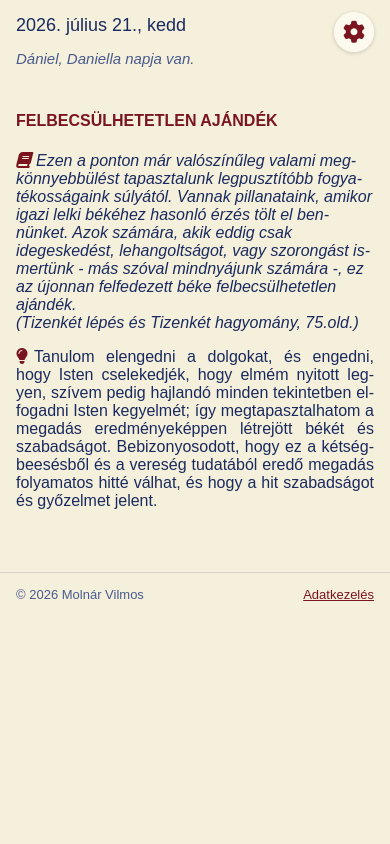
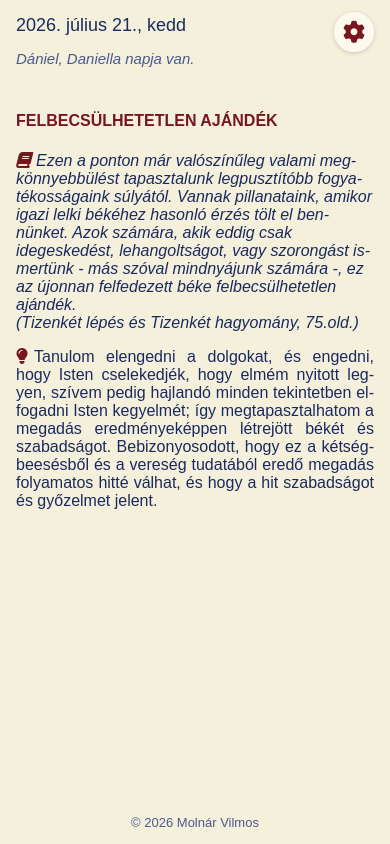
Before and after one commit to moln4rvilmos/napi-elmelkedes, a website: page index.html in a window 390 px wide. Drawn offline with Linux system fonts and the light colour scheme.

Commit message:
Lábléc/beállítások finomítás: Adatkezelés a Beállítások panelbe, copyright középre és a képernyő aljára rögzítve

```diff
--- a/index.html
+++ b/index.html
@@ -49,6 +49,7 @@
             <button id="betuNagy"     class="betu-gomb" onclick="betuMeretAllit('betu-nagy')"><span style="font-size:21px">A</span></button>
         </div>
     </div>
+    <a class="adatkezeles-link" href="adatkezeles.html"><i class="fa-solid fa-shield-halved"></i> Adatkezelés</a>
 </div>
 
 <!-- Naptár panel háttérfüggöny -->
@@ -75,7 +76,6 @@
 
 <footer class="labjegyzet">
     <span>&copy; <span id="evszam"></span> Molnár Vilmos</span>
-    <a href="adatkezeles.html">Adatkezelés</a>
 </footer>
 
 <script src="napok.js"></script>
--- a/stilus.css
+++ b/stilus.css
@@ -7,6 +7,9 @@ body {
     margin: 0;
     padding: 0;
     background-color: #f5f0dc;
+    min-height: 100vh;
+    display: flex;
+    flex-direction: column;
 }
 
 h4 {
@@ -185,6 +188,14 @@ a {
     box-sizing: border-box;
 }
 
+.adatkezeles-link {
+    display: block;
+    margin-top: 4px;
+    font-size: 13px;
+    color: #4a5a8e;
+    text-decoration: underline;
+}
+
 .beallitas-gombok {
     display: flex;
     gap: 10px;
@@ -270,20 +281,14 @@ body.betu-nagy .jozan-uzenet { font-size: 22px; }
 
 /* === LÁBLÉC === */
 .labjegyzet {
-    max-width: 800px;
-    width: 80%;
+    width: 100%;
     box-sizing: border-box;
-    margin: 30px auto 10px;
+    margin-top: auto;
     padding: 14px 20px;
     display: flex;
-    flex-wrap: wrap;
-    justify-content: space-between;
-    gap: 8px;
+    justify-content: center;
+    text-align: center;
     font-size: 13px;
-}
-
-.labjegyzet a {
-    text-decoration: underline;
 }
 
 /* === VILÁGOS TÉMA === */
@@ -304,10 +309,6 @@ body.betu-nagy .jozan-uzenet { font-size: 22px; }
     }
     .labjegyzet {
         color: #4a5a8e;
-        border-top: 1px solid rgba(26, 42, 94, 0.15);
-    }
-    .labjegyzet a {
-        color: #7a1520;
     }
 }
 
@@ -358,6 +359,9 @@ body.betu-nagy .jozan-uzenet { font-size: 22px; }
     .beallitas-sor label {
         color: #e08080;
     }
+    .adatkezeles-link {
+        color: #e08080;
+    }
     .beallitas-sor input[type="date"] {
         background-color: #2a0505;
         border-color: #7a1515;
@@ -391,10 +395,6 @@ body.betu-nagy .jozan-uzenet { font-size: 22px; }
     }
     .labjegyzet {
         color: #e08080;
-        border-top: 1px solid rgba(240, 232, 200, 0.15);
-    }
-    .labjegyzet a {
-        color: #d4a017;
     }
 }
 
@@ -418,11 +418,4 @@ body.betu-nagy .jozan-uzenet { font-size: 22px; }
         margin: 0;
         padding: 16px;
     }
-
-    .labjegyzet {
-        width: 100%;
-        box-sizing: border-box;
-        padding-left: 16px;
-        padding-right: 16px;
-    }
 }
```
